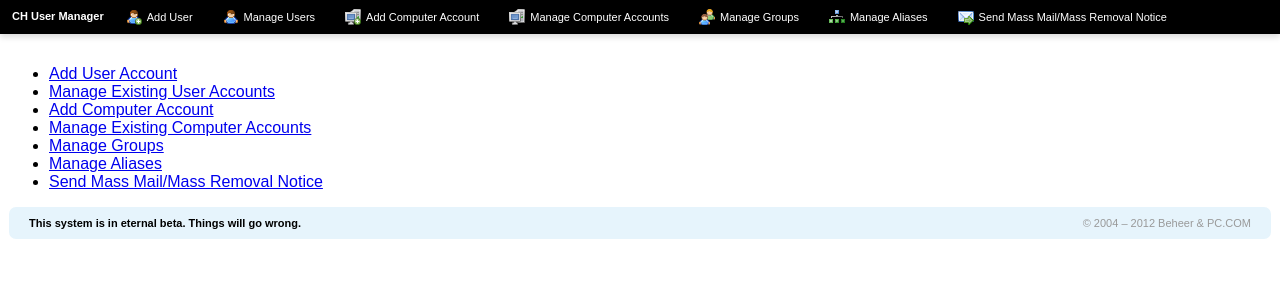
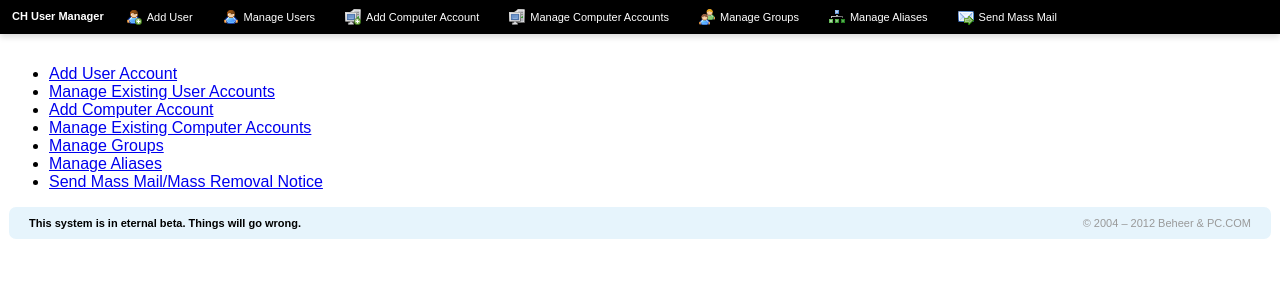
Before and after one commit to WISVCH/userman2, a Django app: template userman2/templates/index.html in a window 1280 px wide. Shown: the top 300 px of the page. Run offline with Django 3.2, Linux system fonts and the light colour scheme; the template is opened without the code that fills it, so the values that code supplies are empty; parts of the project's set-up code (start-up, migrations or seed data) failed here and were passed over.

Commit message:
Shorten header

```diff
--- a/userman2/templates/base.html
+++ b/userman2/templates/base.html
@@ -16,7 +16,7 @@
 		   <li class='computers-display'><a href="{% url userman2.views.computers.displayComputers %}">Manage Computer Accounts</a></li>
 		   <li class='groups'><a href="{% url userman2.views.groups.displayGroups %}">Manage Groups</a></li>
 		   <li class='aliases'><a href="{% url userman2.views.aliases.displayAliases %}">Manage Aliases</a></li>
-		   <li class='massmail'><a href="{% url userman2.views.massmail.selectUsers %}">Send Mass Mail/Mass Removal Notice</a></li>
+		   <li class='massmail'><a href="{% url userman2.views.massmail.selectUsers %}">Send Mass Mail</a></li>
 		</ul>
 		<div class='clearboth'></div>
 	</div>
```
